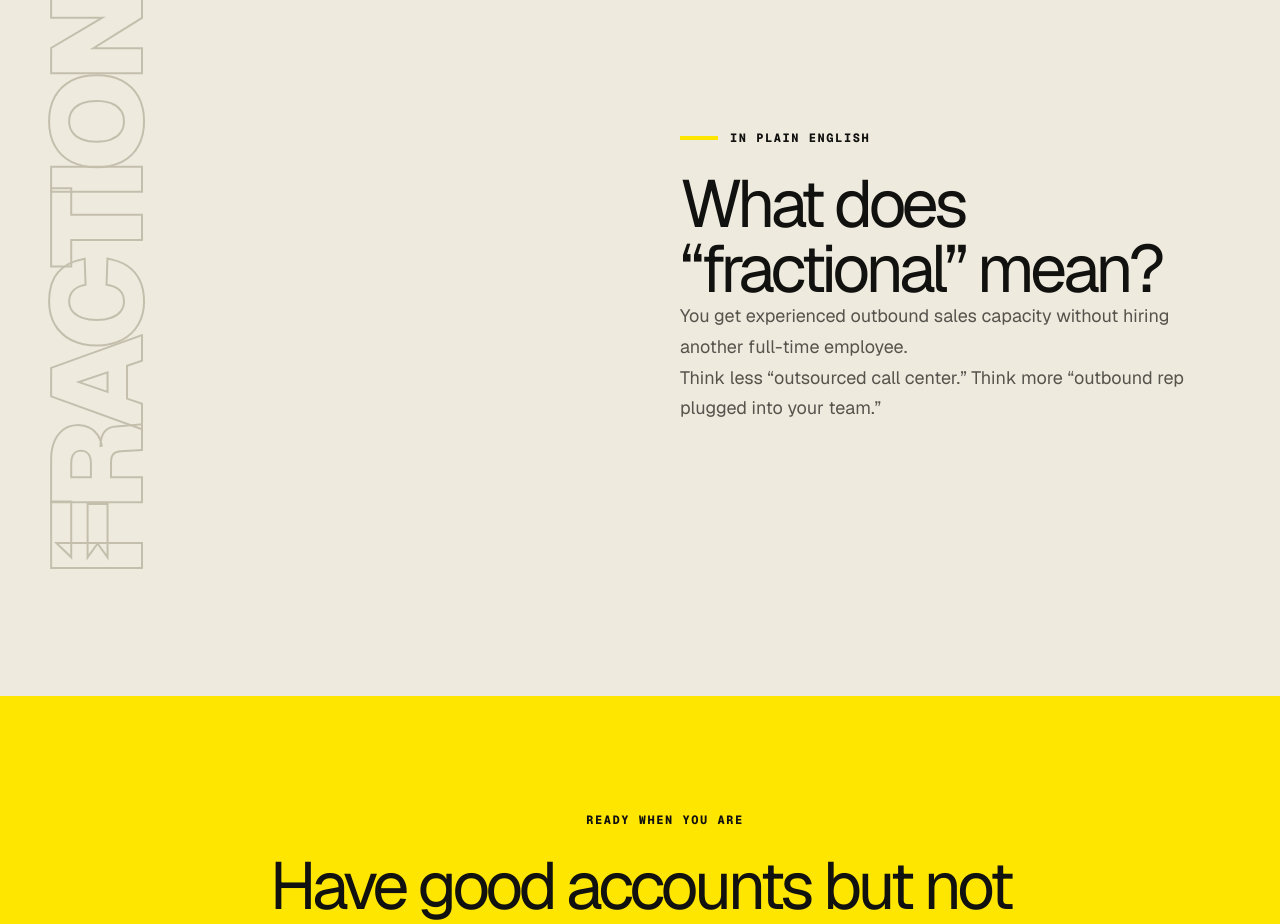
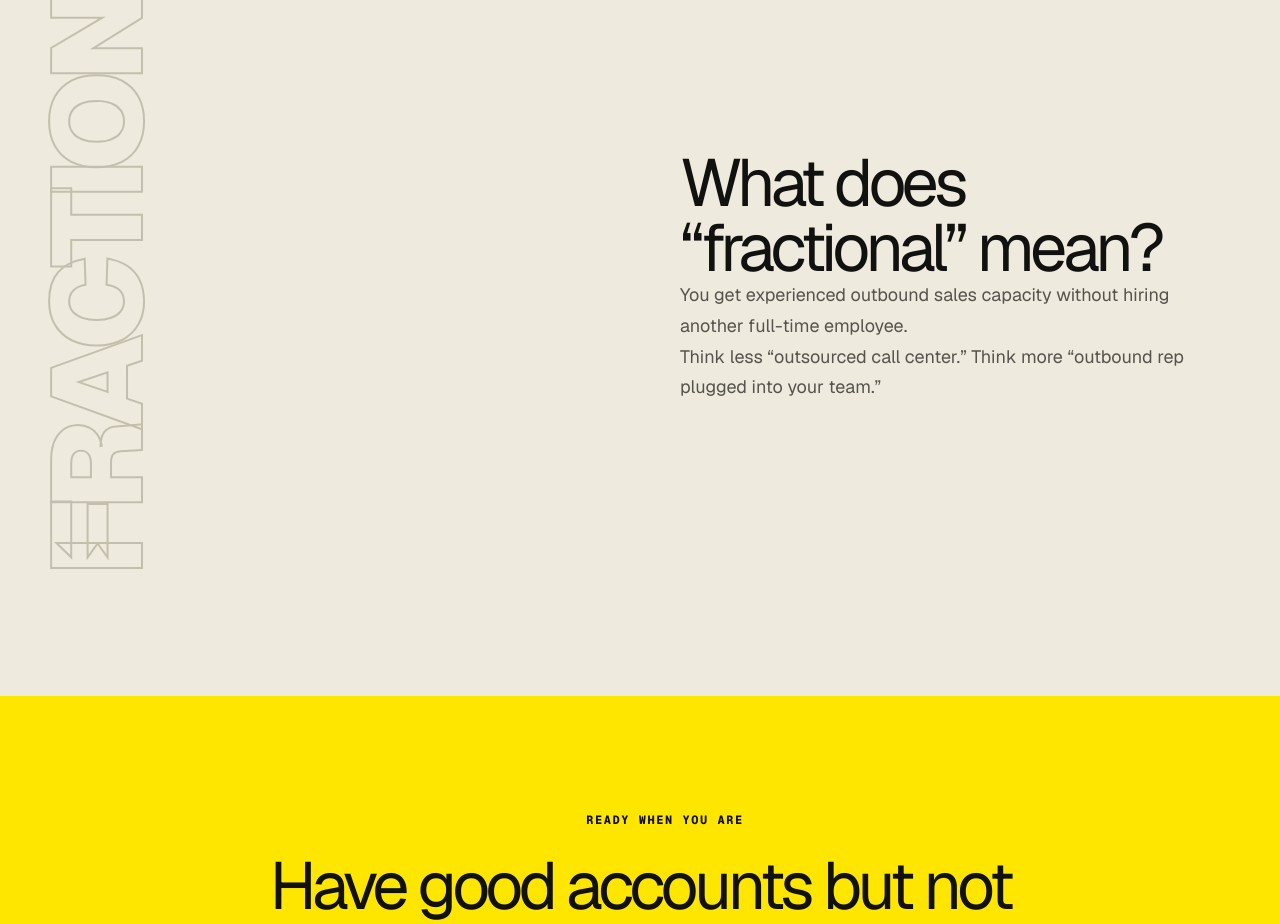
Before and after one commit to arimeircohen-builder/kanary-calling, a Next.js app: page / in a window 1280 px wide. Shown: the part 6180-7104 px from the top of the page. Built offline with nearby package versions, Linux system fonts and the light colour scheme.

Commit message:
Remove plain English label

```diff
--- a/app/page.tsx
+++ b/app/page.tsx
@@ -84,7 +84,7 @@ export default function Home() {
       </section>
 
       <section className="fractional-section">
-        <div className="fractional-word">FRACTIONAL</div><div><p className="eyebrow">In plain English</p><h2>What does “fractional” mean?</h2><p>You get experienced outbound sales capacity without hiring another full-time employee.</p><p>Think less “outsourced call center.” Think more “outbound rep plugged into your team.”</p></div>
+        <div className="fractional-word">FRACTIONAL</div><div><h2>What does “fractional” mean?</h2><p>You get experienced outbound sales capacity without hiring another full-time employee.</p><p>Think less “outsourced call center.” Think more “outbound rep plugged into your team.”</p></div>
       </section>
 
       <CtaBand />
```
